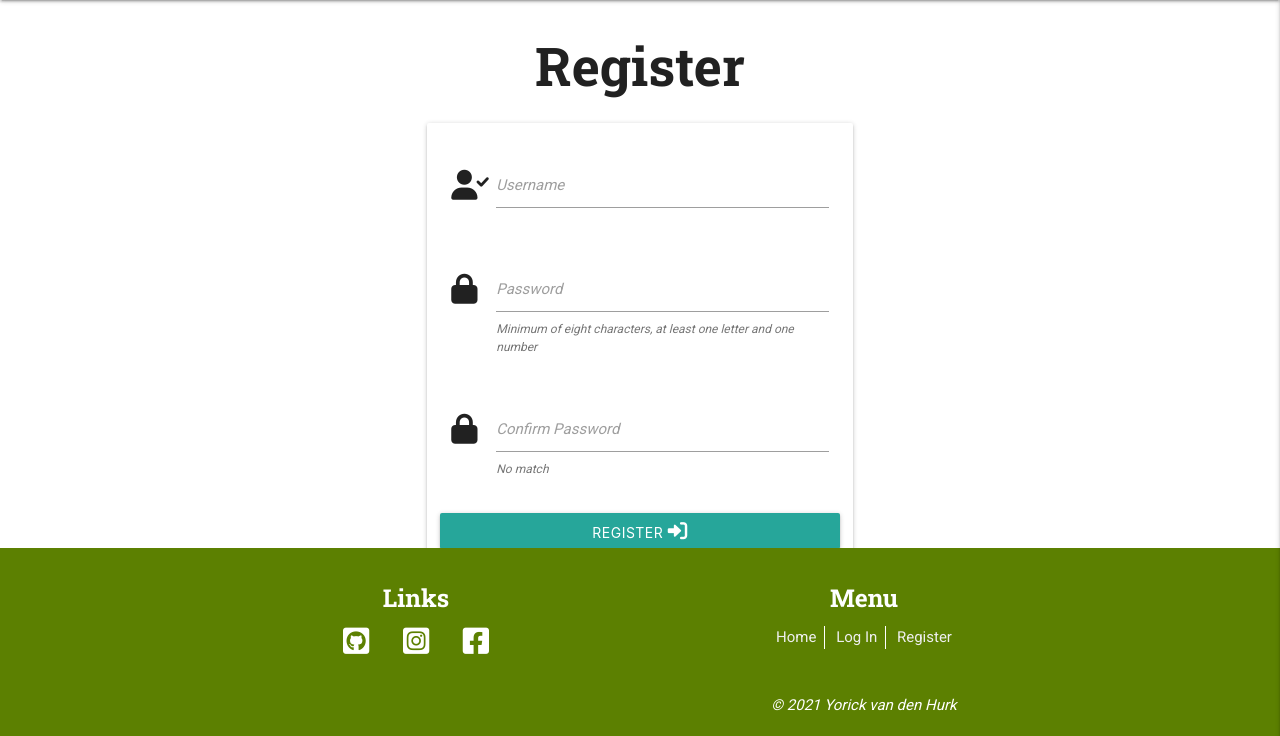
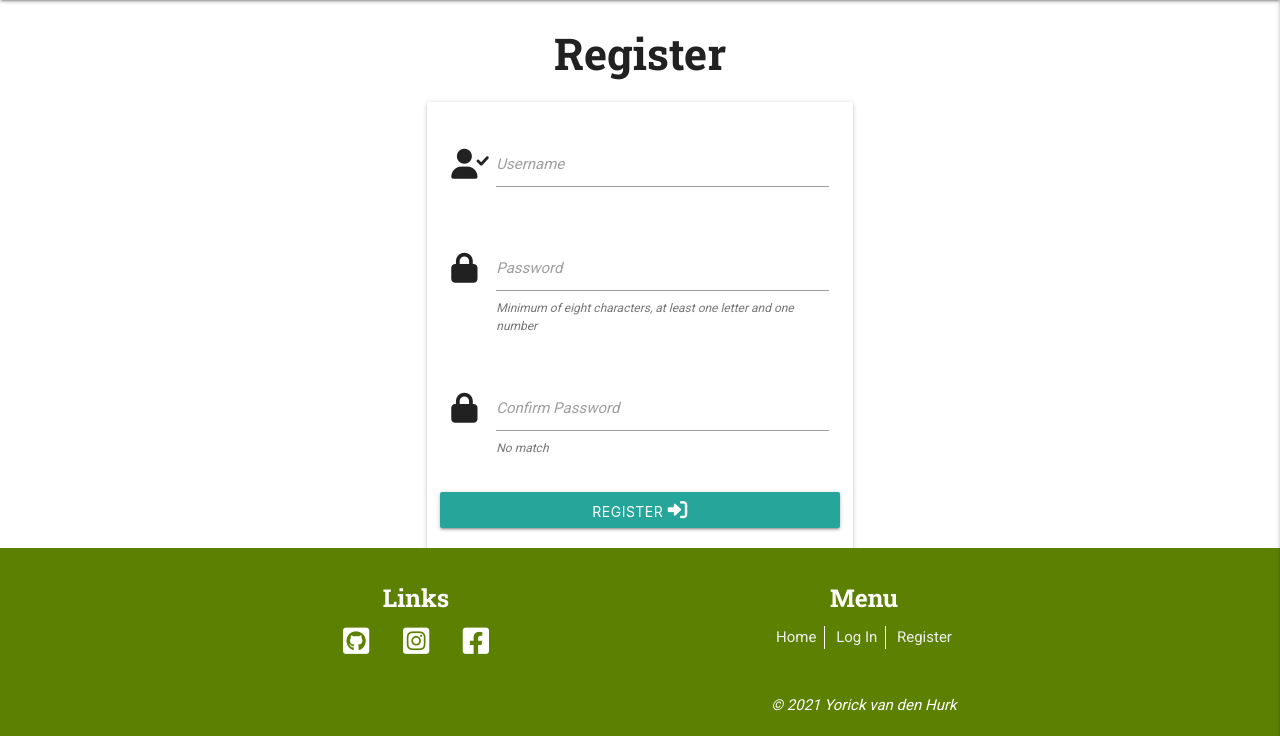
Before and after one commit to nowane/eatspiration, a Flask app: page /register in a window 1280 px wide. Shown: the part 64-800 px from the top of the page. Run offline with Flask 2, Linux system fonts and the light colour scheme; some libraries are stand-ins or nearby versions.

Commit message:
Fix header typo

```diff
--- a/templates/login.html
+++ b/templates/login.html
@@ -1,7 +1,7 @@
 {% extends "base.html" %}
 {% block content %}
 
-<h2 class="center-align">Log In</h3>
+<h3 class="center-align">Log In</h3>
 
     <div class="row">
         <form class="col s12 m6 offset-m3" method="POST" action="{{ url_for('login') }}">
--- a/templates/register.html
+++ b/templates/register.html
@@ -1,7 +1,7 @@
 {% extends "base.html" %}
 {% block content %}
 
-<h2 class="center-align">Register</h3>
+<h3 class="center-align">Register</h3>
 
     <div class="row">
         <form class="col s12 m6 offset-m3" method="POST" action="{{ url_for('register') }}">
@@ -52,4 +52,4 @@
         </form>
     </div>
 
-    {% endblock %}
+{% endblock %}
```
